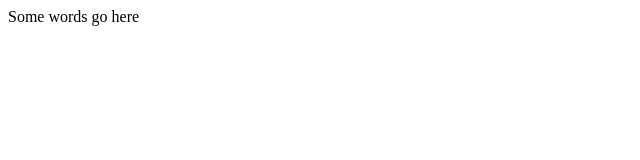
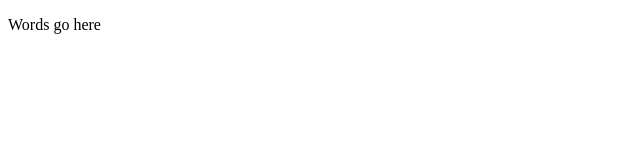
Before and after one commit to cwright1211/GameClipsTestSomeShit, a plain HTML site: page index.html in a window 1280 px wide. Shown: the whole page, without its empty margins (0-640 px from the left). Drawn offline with Linux system fonts and the light colour scheme.

Commit message:
Update index.html

```diff
--- a/index.html
+++ b/index.html
@@ -8,6 +8,6 @@
 <!DOCTYPE html>
 
 <body>
-  Some words go here
+  <p> Words go here </p>
 </body>
 </html>
```
